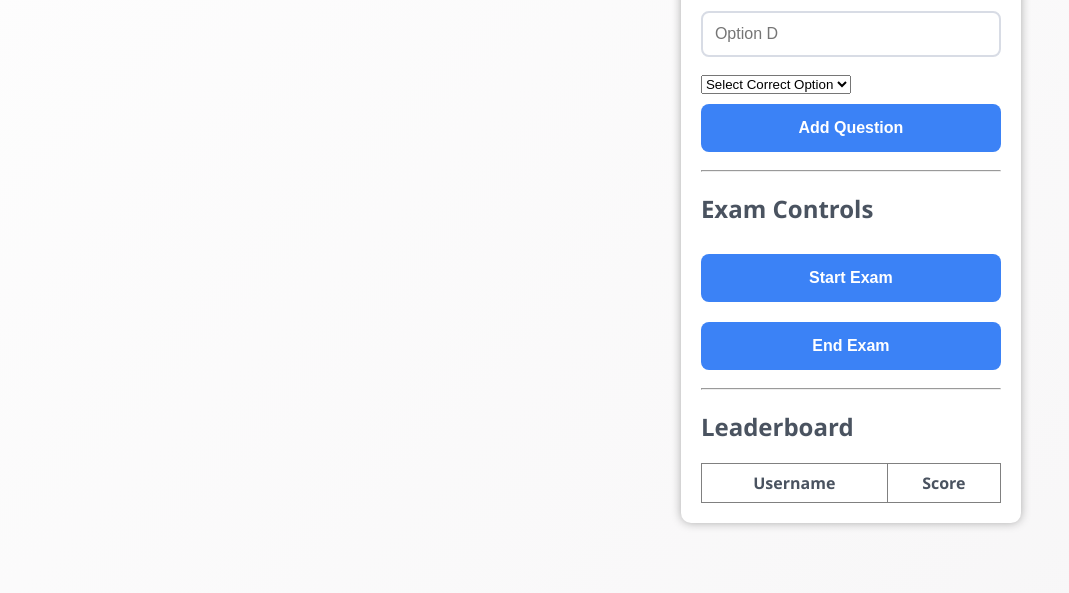
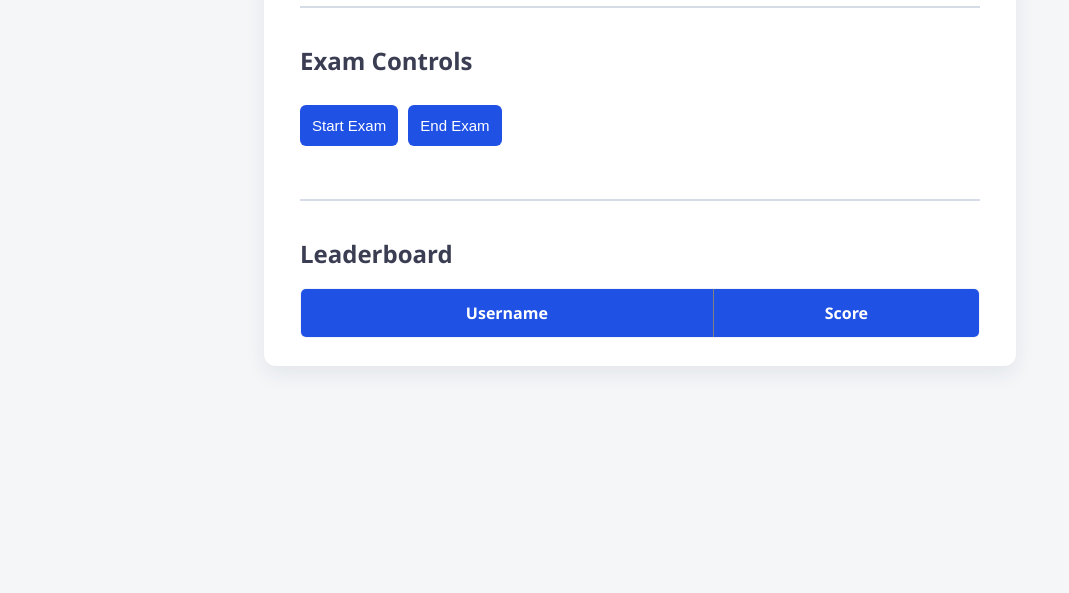
Before and after one commit to ayushraistudio/exam-mcq, a plain HTML site: page admin.html in a window 1280 px wide. Shown: the part 669-1262 px from the top of the page, without its empty margins (0-1069 px from the left). After the commit the page ends 1067 px from the top, so only its background shows below. Drawn offline with Linux system fonts and the light colour scheme; no server answers.

Commit message:
Update admin.html

```diff
--- a/admin.html
+++ b/admin.html
@@ -4,7 +4,85 @@
 <meta charset="UTF-8">
 <meta name="viewport" content="width=device-width, initial-scale=1.0">
 <title>Admin Panel - Exam Portal</title>
-<link rel="stylesheet" href="style.css">
+<style>body {
+    background: #f4f6f8;
+    font-family: 'Segoe UI', Arial, sans-serif;
+    margin: 0;
+    padding: 0;
+}
+
+h1 {
+    color: #2051e5;
+    text-align: center;
+    margin-top: 30px;
+}
+
+.admin-section {
+    background: #fff;
+    max-width: 680px;
+    margin: 32px auto;
+    border-radius: 12px;
+    box-shadow: 0 8px 20px rgba(40,50,80,0.08);
+    padding: 38px 36px 28px 36px;
+}
+
+.admin-section h2 {
+    color: #3b3e53;
+    margin-top: 36px;
+    margin-bottom: 18px;
+}
+
+input, select, button {
+    margin: 10px 6px 18px 0;
+    padding: 12px 12px;
+    border-radius: 6px;
+    border: 1px solid #cbd5e1;
+    font-size: 15px;
+}
+
+button {
+    background: #2051e5;
+    color: #fff;
+    border: none;
+    cursor: pointer;
+    transition: background 0.18s;
+}
+
+button:hover {
+    background: #1332a0;
+}
+
+hr {
+    border: none;
+    border-top: 2px solid #d6dce5;
+    margin: 35px 0;
+}
+
+table {
+    margin-top: 15px;
+    width: 100%;
+    border-collapse: collapse;
+    background: #f1f3f9;
+    border-radius: 6px;
+    overflow: hidden;
+}
+
+th, td {
+    padding: 13px;
+    text-align: center;
+    border-bottom: 1px solid #ececec;
+}
+
+th {
+    background: #2051e5;
+    color: #fff;
+    font-weight: 600;
+}
+
+tr:nth-child(even) {
+    background-color: #e7eaf6;
+}
+</style>
 
 <!-- Firebase SDK -->
 <script src="https://www.gstatic.com/firebasejs/9.23.0/firebase-app-compat.js"></script>
```
